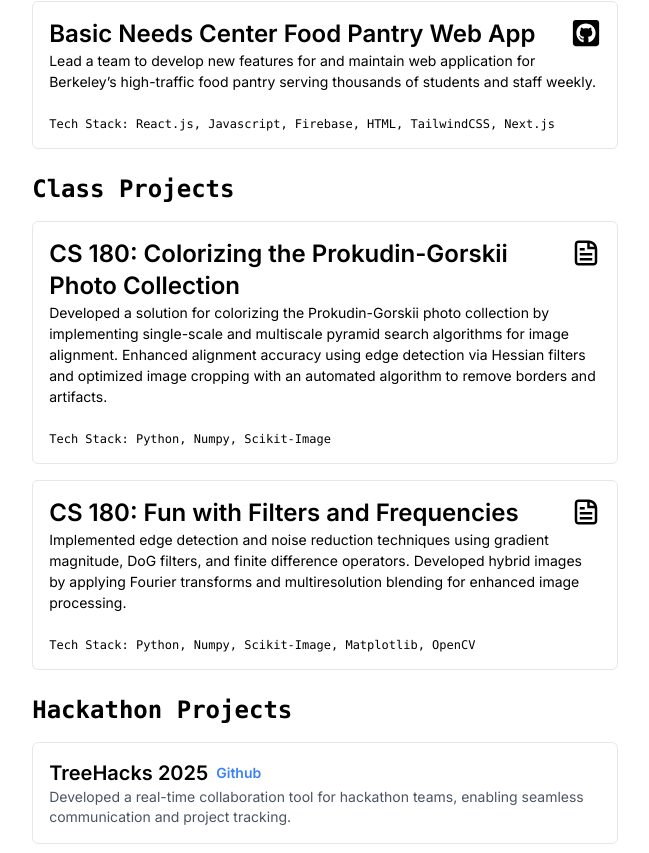
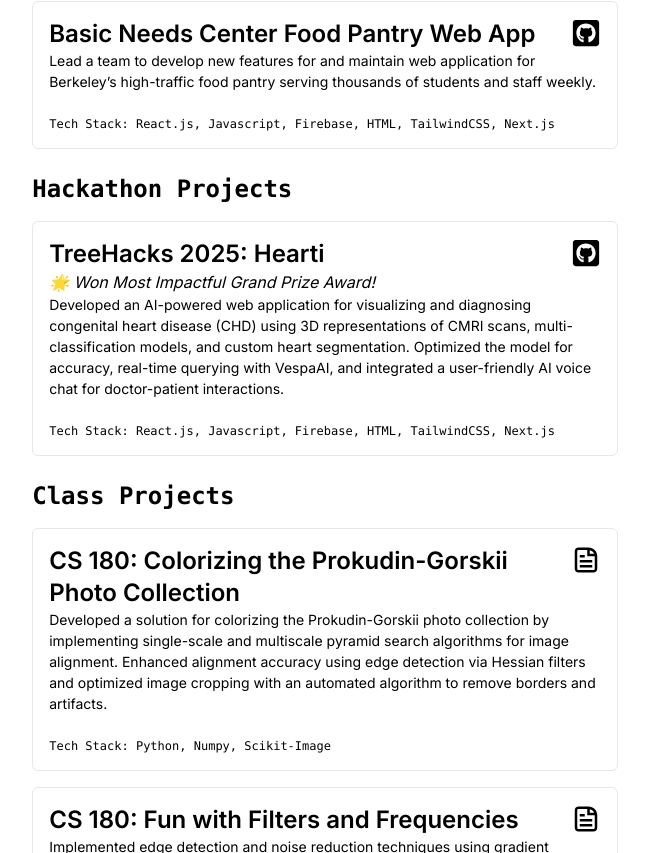
Before and after one commit to ethan-tam33/ethans-website, a Next.js app in the folder ethans-portfolio/: page /projects in a window 1280 px wide. Shown: the part 287-1140 px from the top of the page, without its empty margins (315-964 px from the left). Built offline with nearby package versions, Linux system fonts and the light colour scheme.

Commit message:
added treehacks

```diff
--- a/ethans-portfolio/app/projects/page.tsx
+++ b/ethans-portfolio/app/projects/page.tsx
@@ -21,6 +21,23 @@ export default function Projects() {
                         </div>
                     </div>
 
+
+                    {/* Hackathon Projects Section */}
+                    <div className="my-6">
+                        <h2 className="font-mono text-2xl font-semibold">Hackathon Projects</h2>
+                        <div className="mt-4">
+                            {/* Example of a hackathon project */}
+                            <Project
+                                title="TreeHacks 2025: Hearti"
+                                description="Developed an AI-powered web application for visualizing and diagnosing congenital heart disease (CHD) using 3D representations of CMRI scans, multi-classification models, and custom heart segmentation. Optimized the model for accuracy, real-time querying with VespaAI, and integrated a user-friendly AI voice chat for doctor-patient interactions."
+                                githubLink="https://devpost.com/software/hearti"
+                                award="Won Most Impactful Grand Prize Award!"
+                                techStack="React.js, Javascript, Firebase, HTML, TailwindCSS, Next.js"
+                            />
+                            {/* Add more hackathon projects here */}
+                        </div>
+                    </div>
+
                     {/* Class Projects Section */}
                     <div className="my-6">
                         <h2 className="font-mono text-2xl font-semibold">Class Projects</h2>
@@ -41,22 +58,6 @@ export default function Projects() {
 
                         </div>
                     </div>
-
-                    {/* Hackathon Projects Section */}
-                    <div className="my-6">
-                        <h2 className="font-mono text-2xl font-semibold">Hackathon Projects</h2>
-                        <div className="mt-4">
-                            {/* Example of a hackathon project */}
-                            <div className="border p-4 mb-4 rounded-md">
-                                <h3 className="text-xl font-semibold flex items-center">
-                                    TreeHacks 2025
-                                    <a href="#" className="text-blue-500 text-sm ml-2">Github</a>
-                                </h3>
-                                <p className="text-sm text-gray-600">Developed a real-time collaboration tool for hackathon teams, enabling seamless communication and project tracking.</p>
-                            </div>
-                            {/* Add more hackathon projects here */}
-                        </div>
-                    </div>
                 </div>
             </div>
         </section>
--- a/ethans-portfolio/components/Project.tsx
+++ b/ethans-portfolio/components/Project.tsx
@@ -7,63 +7,11 @@ interface ProjectType {
     description: string;
     githubLink?: string;
     docLink?: string;
+    award?: string;
     techStack: string;
 }
 
-// export default function Project({title, description, githubLink, techStack}: ProjectType) {
-//     return (
-//         <div className="border p-4 mb-4 rounded-md">
-//             <h3 className="text-2xl font-semibold flex items-center">
-//                 {title}
-//                 <a
-//                     target="_blank"
-//                     href={githubLink}
-//                     rel="noopener noreferrer"
-//                     className="ml-auto text-2xl"
-//                 >
-//                     <FaGithubSquare />
-//                 </a>
-//             </h3>
-//             <p className="text-[14px]">{description}</p>
-//             <br></br>
-//             <p className="font-mono text-xs">Tech Stack: {techStack}</p>
-//         </div>
-//     )
-// }
-
-// export default function Project({ title, description, githubLink, docLink, techStack }: ProjectType) {
-//     return (
-//         <div className="border p-4 mb-4 rounded-md">
-//             <h3 className="text-2xl font-semibold flex items-center">
-//                 {title}
-//                 {githubLink ? (
-//                     <a
-//                         target="_blank"
-//                         href={githubLink}
-//                         rel="noopener noreferrer"
-//                         className="ml-auto text-2xl"
-//                     >
-//                         <FaGithubSquare />
-//                     </a>
-//                 ) : docLink ? (
-//                     <a
-//                         target="_blank"
-//                         href={docLink}
-//                         rel="noopener noreferrer"
-//                         className="ml-auto text-2xl"
-//                     >
-//                         <CgFileDocument />
-//                     </a>
-//                 ) : null}
-//             </h3>
-//             <p className="text-[14px]">{description}</p>
-//             <br />
-//             <p className="font-mono text-xs">Tech Stack: {techStack}</p>
-//         </div>
-//     );
-// }
-
-export default function Project({ title, description, githubLink, docLink, techStack }: ProjectType) {
+export default function Project({ title, description, githubLink, docLink, award, techStack }: ProjectType) {
     return (
         <div className="border p-4 mb-4 rounded-md">
             <h3 className="text-2xl font-semibold flex justify-between items-start">
@@ -88,6 +36,7 @@ export default function Project({ title, description, githubLink, docLink, techS
                     </a>
                 ) : null}
             </h3>
+            {award && <p className="text-[16px] italic">🌟 {award}</p>}
             <p className="text-[14px]">{description}</p>
             <br />
             <p className="font-mono text-xs">Tech Stack: {techStack}</p>
```
